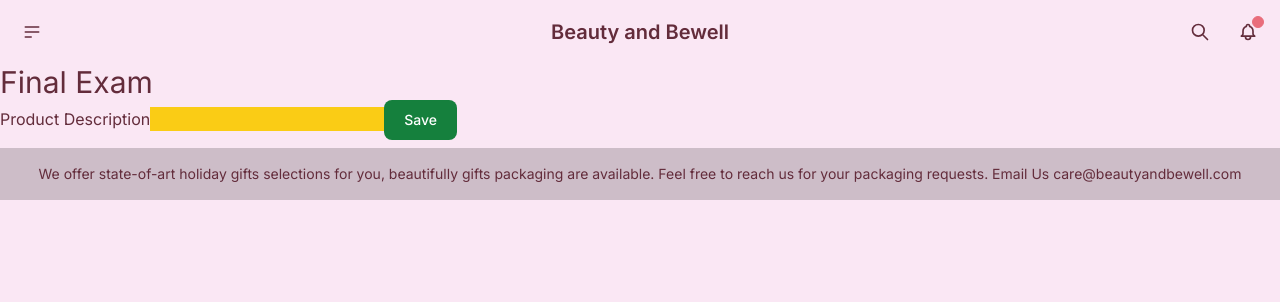
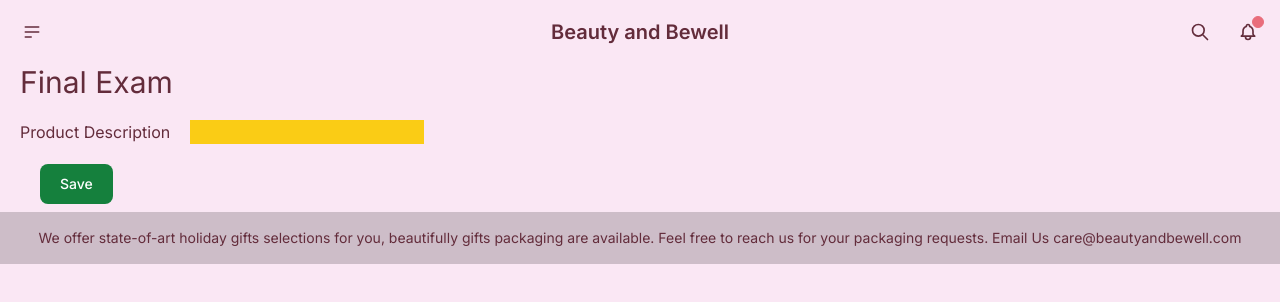
Before and after one commit to yingyang14/exam2, a Next.js app: page /final in a window 1280 px wide. Shown: the top 302 px of the page. Built offline with nearby package versions, Linux system fonts and the light colour scheme.

Commit message:
style form

```diff
--- a/app/final/page.tsx
+++ b/app/final/page.tsx
@@ -1,12 +1,13 @@
 export default function Page() {
   return (
     <>
-    <h1 className="text-3xl">Final Exam</h1>
+    <h1 className="text-3xl ml-5">Final Exam</h1>
     <form>
-      <label htmlFor="product">Product Description</label>
-      <input type="text" name="product" id="product" className="text-black bg-yellow-400"/>
-      <button className="focus:outline-none text-white bg-green-700 hover:bg-green-800 focus:ring-4 focus:ring-green-300 font-medium rounded-lg text-sm px-5 py-2.5 me-2 mb-2 dark:bg-green-600 dark:hover:bg-green-700 dark:focus:ring-green-800" type="submit">Save</button>
-    </form>
+      <label htmlFor="product"className="ml-5">Product Description</label>
+      <input type="text" name="product" id="product" className="m-5 text-black bg-yellow-400"/>
+      <br />
+      <button className="ml-10 focus:outline-none text-white bg-green-700 hover:bg-green-800 focus:ring-4 focus:ring-green-300 font-medium rounded-lg text-sm px-5 py-2.5 me-2 mb-2 dark:bg-green-600 dark:hover:bg-green-700  dark:focus:ring-green-800" type="submit">Save</button>
+       </form>
     </>
   );
 }
```
